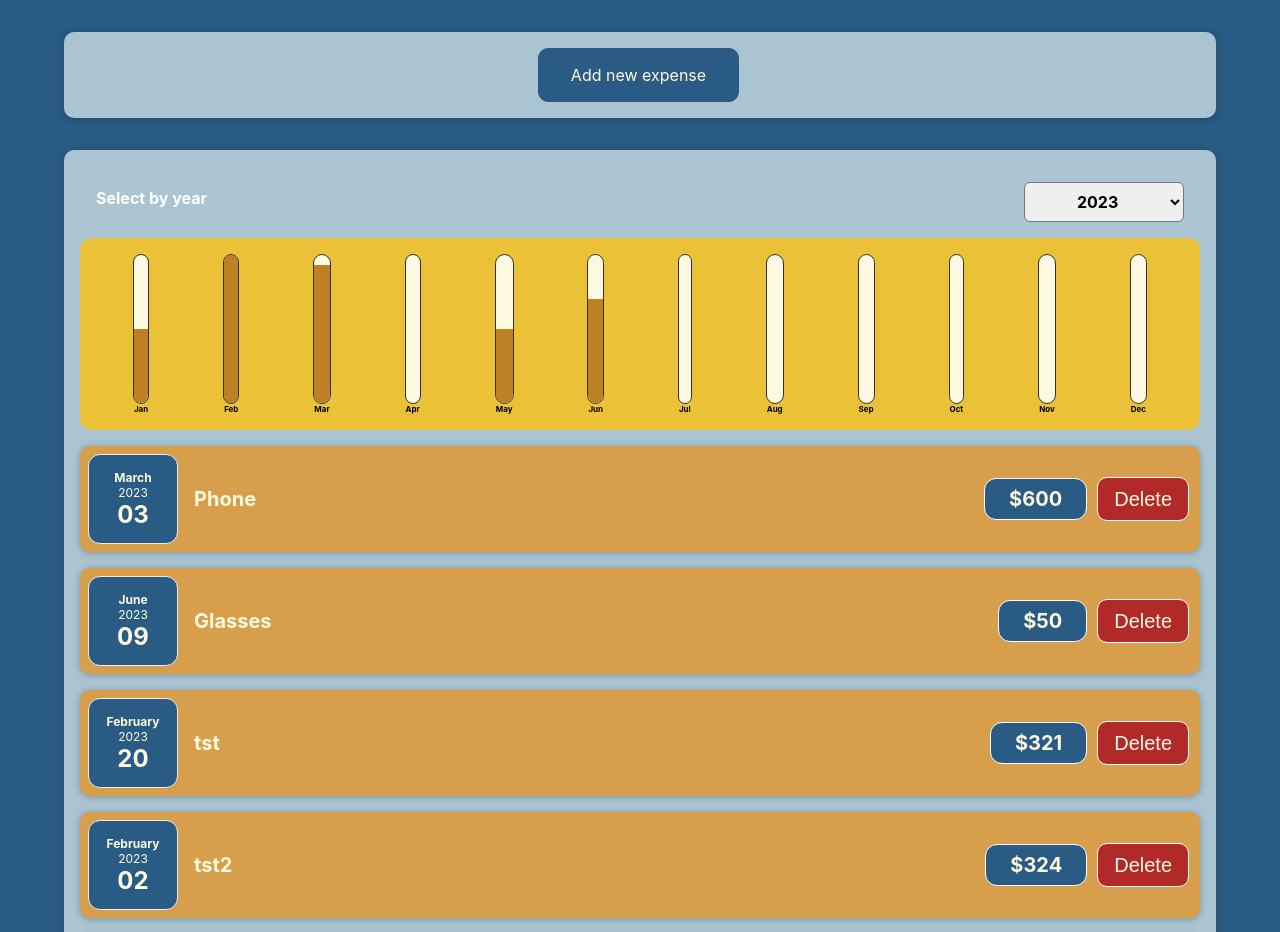
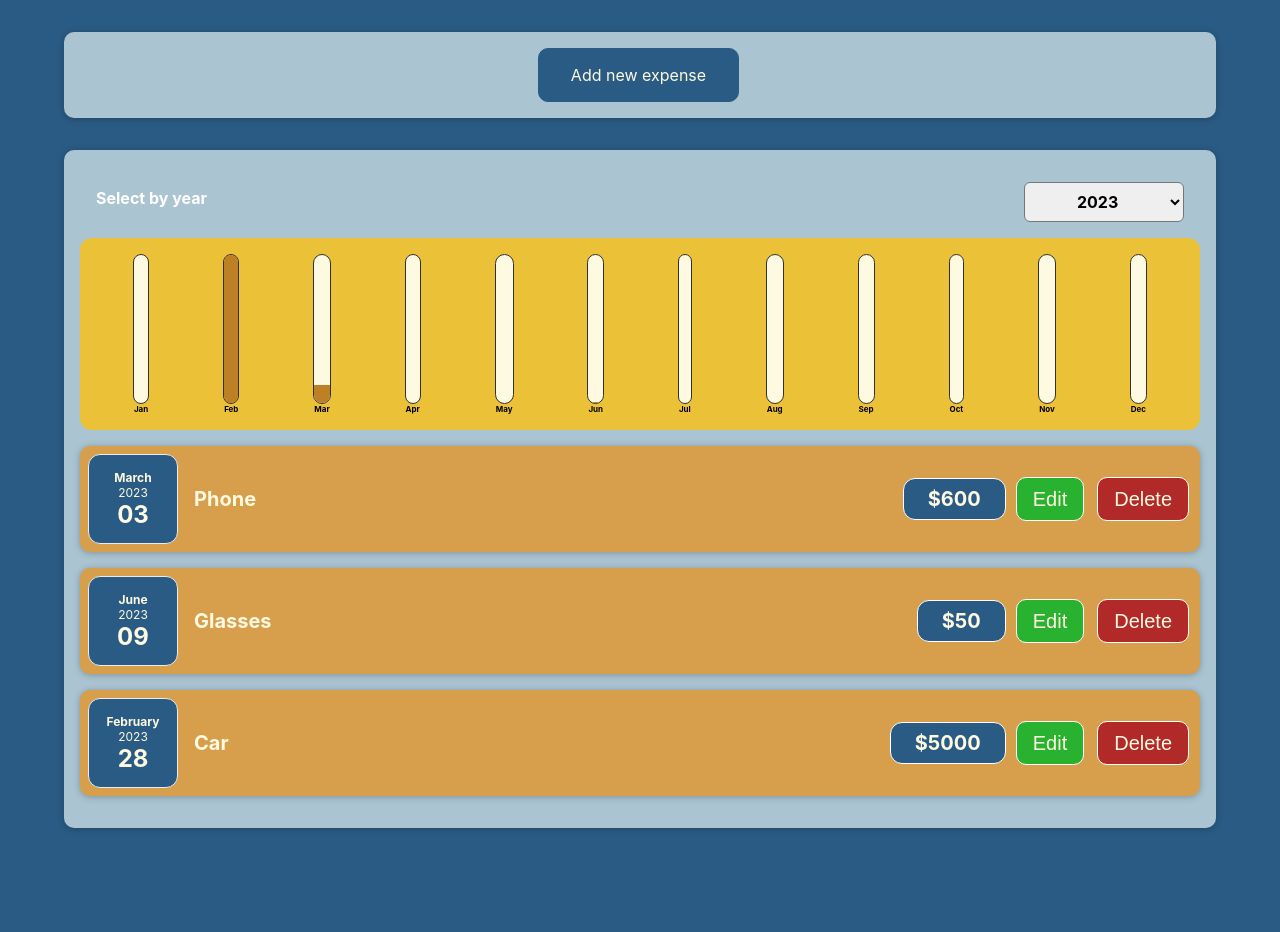
Before and after one commit to YouNone/React-Alex23, a React (Create React App) app: page / in a window 1280 px wide. Shown: the top 932 px of the page. After the commit the page ends 860 px from the top, so only its background shows below. Built offline with nearby package versions, Linux system fonts and the light colour scheme; data requests are answered from the project's data file.

Commit message:
added patch working endpoint, having problems with updating list.

```diff
--- a/data/db.json
+++ b/data/db.json
@@ -19,9 +19,9 @@
       "amount": 800
     },
     {
-      "description": "test data",
-      "amount": "200",
-      "date": "2022-12-12T00:00:00.000Z",
+      "description": "Boat",
+      "amount": "20000",
+      "date": "2022-02-02T00:00:00.000Z",
       "id": "ccfd83b2-fcf1-4437-9516-ca137e92c6f8"
     },
     {
@@ -37,34 +37,22 @@
       "id": "56735be0-b6ae-4a38-8d34-d403125a7425"
     },
     {
-      "description": "tst",
-      "amount": "321",
-      "date": "2023-02-20T00:00:00.000Z",
-      "id": "f6b837e7-bc99-4b7f-ad7a-eb3116273829"
+      "description": "Car",
+      "amount": "5000",
+      "date": "2023-02-28T00:00:00.000Z",
+      "id": "780d8445-3b9d-442a-9555-721f9add49bf"
     },
     {
-      "description": "tst2",
-      "amount": "324",
-      "date": "2023-02-02T00:00:00.000Z",
-      "id": "321cdffd-b22e-463f-bb85-6f426be687a3"
+      "description": "Coffee",
+      "amount": "50",
+      "date": "2022-02-02T00:00:00.000Z",
+      "id": "0a30e119-058f-4c5f-bc18-6be0fc234239"
     },
     {
-      "description": "tst4",
-      "amount": "321",
-      "date": "2023-05-04T00:00:00.000Z",
-      "id": "f41999e9-ba5f-40db-b66b-57913ec7d982"
-    },
-    {
-      "description": "tst3",
-      "amount": "321",
-      "date": "2023-01-01T00:00:00.000Z",
-      "id": "e75c9130-2c47-450b-a0be-413a73e3730e"
-    },
-    {
-      "description": "tst5",
-      "amount": "400",
-      "date": "2023-06-06T00:00:00.000Z",
-      "id": "2d3a2f76-c820-4d2d-b8cc-28a2d8bf6b59"
+      "description": "Balloons",
+      "amount": "10",
+      "date": "2022-02-02T00:00:00.000Z",
+      "id": "65754c90-7913-4635-ac32-4fcadcb402e2"
     }
   ]
 }
--- a/src/App.js
+++ b/src/App.js
@@ -5,6 +5,11 @@ import NewCost from "./components/NewCost/NewCost";
 // npx json-server --watch data/db.json --port 8000
 function App() {
   const [costs, setCosts] = useState(null);
+  const [costToUpdate, setCostToUpdate] = useState(null);
+
+  // let foundIndex = prevCosts.findIndex((x) => x.id === cost.id);
+  // prevCosts[foundIndex] = cost;
+  // console.log(prevCosts);
   const addCostHandler = (cost) => {
     setCosts((prevCosts) => {
       return [cost, ...prevCosts];
@@ -13,15 +18,14 @@ function App() {
 
   const updateListHandler = (itemId) => {
     setCosts((prevCosts) => {
-      // console.log(deletedCost, prevCosts);
       let res = prevCosts.filter((cost) => cost.id !== itemId);
-      // console.log("res - ", res);
-      // console.log("itemId - ", itemId);
-      // console.log("prevCosts -", prevCosts);
       return [...res];
-      // return [prevCosts.filter((cost) => cost.id !== deletedCost.id)];
-      // return [clearCosts, ...prevCosts];
     });
+  };
+
+  const updateDataHandler = (cost) => {
+    setCostToUpdate(cost);
+    // console.log(cost);
   };
 
   useEffect(() => {
@@ -36,8 +40,19 @@ function App() {
 
   return (
     <div>
-      {costs && <NewCost onAddCost={addCostHandler}></NewCost>}
-      {costs && <Costs costs={costs} dataUpdate={updateListHandler} />}
+      {costs && (
+        <NewCost
+          onAddCost={addCostHandler}
+          costToUpdate={costToUpdate}
+        ></NewCost>
+      )}
+      {costs && (
+        <Costs
+          costs={costs}
+          dataDelete={updateListHandler}
+          dataUpdate={updateDataHandler}
+        />
+      )}
     </div>
   );
 }
--- a/src/components/Costs/CostItem.css
+++ b/src/components/Costs/CostItem.css
@@ -35,6 +35,24 @@
   border-radius: 12px;
 }
 
+.edit-button {
+  font-size: 1.25rem;
+  cursor: pointer;
+  padding: 0.6rem 1rem;
+  border: 1px solid white;
+  background-color: rgb(41, 177, 48);
+  color: #fefae1;
+  border-radius: 10px;
+  margin-left: 10px;
+  margin-right: 3px;
+}
+
+.edit-button:hover,
+.edit-button:active {
+  background-color: #047000b2;
+  border-color: white;
+}
+
 .delete-button {
   font-size: 1.25rem;
   cursor: pointer;
--- a/src/components/Costs/CostItem.js
+++ b/src/components/Costs/CostItem.js
@@ -9,9 +9,12 @@ const CostItem = (props) => {
       method: "DELETE",
     }).then(() => {
       // console.log(props.id);
-      props.refreshList(props.id);
+      props.refreshAfterDelete(props.id);
     });
-    // props.refreshList(props.id);
+  };
+
+  const editCostHandler = () => {
+    props.passEditItem(props);
   };
 
   return (
@@ -25,6 +28,14 @@ const CostItem = (props) => {
         <div>
           <button
             type="button"
+            onClick={editCostHandler}
+            className="edit-button"
+          >
+            Edit
+          </button>
+
+          <button
+            type="button"
             onClick={onDeleteHandler}
             className="delete-button"
           >
--- a/src/components/Costs/CostList.js
+++ b/src/components/Costs/CostList.js
@@ -6,7 +6,11 @@ function CostList(props) {
     return <h2 className="cost-list__fallback"> No purchases this year</h2>;
   }
   const passDataForUpdateHandler = (deletedId) => {
-    props.costsUpdate(deletedId);
+    props.costDelete(deletedId);
+  };
+
+  const updateCostHandler = (cost) => {
+    props.costUpdate(cost);
   };
 
   return (
@@ -18,7 +22,8 @@ function CostList(props) {
           date={cost.date}
           description={cost.description}
           amount={cost.amount}
-          refreshList={passDataForUpdateHandler}
+          refreshAfterDelete={passDataForUpdateHandler}
+          passEditItem={updateCostHandler}
         />
       ))}
     </ul>
--- a/src/components/Costs/Costs.js
+++ b/src/components/Costs/Costs.js
@@ -15,12 +15,12 @@ const Costs = (props) => {
     setYear(inputYearChangeData);
   };
 
-  const updateCostsHandler = (incomeId) => {
-    // const changedCosts = filteredCosts.filter((cost) => {
-    //   return cost.id !== incomeId;
-    // });
-    // console.log(incomeId, changedCosts);
-    props.dataUpdate(incomeId);
+  const costDeleteHandler = (incomeId) => {
+    props.dataDelete(incomeId);
+  };
+
+  const costUpdateHandler = (costToUpdate) => {
+    props.dataUpdate(costToUpdate);
   };
 
   return (
@@ -28,7 +28,11 @@ const Costs = (props) => {
       <Card className="costs">
         <CostsFilter year={selectedYear} onChangeYear={onChangeYearHandler} />
         <CostsDiagram costs={filteredCosts} />
-        <CostList costs={filteredCosts} costsUpdate={updateCostsHandler} />
+        <CostList
+          costs={filteredCosts}
+          costDelete={costDeleteHandler}
+          costUpdate={costUpdateHandler}
+        />
       </Card>
     </div>
   );
--- a/src/components/NewCost/CostForm.js
+++ b/src/components/NewCost/CostForm.js
@@ -1,6 +1,18 @@
-import { useState } from "react";
+import { useEffect, useState } from "react";
 import "./CostForm.css";
 import { v4 as uuidv4 } from "uuid";
+
+function formatDate(date) {
+  var d = new Date(date),
+    month = "" + (d.getMonth() + 1),
+    day = "" + d.getDate(),
+    year = d.getFullYear();
+
+  if (month.length < 2) month = "0" + month;
+  if (day.length < 2) day = "0" + day;
+
+  return [year, month, day].join("-");
+}
 
 function CostForm(props) {
   const [inputName, setInputName] = useState("");
@@ -8,6 +20,18 @@ function CostForm(props) {
   const [inputDate, setInputDate] = useState("");
   const [isPending, setPending] = useState(false);
   const [inputIsOpened, setInputIsOpened] = useState(false);
+
+  const curDate = new Date().toJSON().slice(0, 10);
+
+  useEffect(() => {
+    if (props.costToUpdate) {
+      console.log(props.costToUpdate);
+      setInputName(props.costToUpdate.description);
+      setInputAmount(props.costToUpdate.amount);
+      setInputDate(formatDate(props.costToUpdate.date));
+      setInputIsOpened(true);
+    }
+  }, [props.costToUpdate]);
 
   const NameChangeHandler = (event) => {
     setInputName(event.target.value);
@@ -23,6 +47,29 @@ function CostForm(props) {
 
   const SubmitHandler = (event) => {
     event.preventDefault();
+    if (props.costToUpdate) {
+      const costData = {
+        description: inputName,
+        amount: inputAmount,
+        date: new Date(inputDate),
+        id: props.costToUpdate.id,
+      };
+
+      setPending(true);
+      fetch("http://localhost:8000/costs/" + props.costToUpdate.id, {
+        method: "PATCH",
+        headers: { "Content-Type": "application/json" },
+        body: JSON.stringify(costData),
+      }).then(() => {
+        console.log("PATCH", costData);
+        setPending(false);
+      });
+      // props.onSaveNewCostData(costData);
+      setInputName("");
+      setInputAmount("");
+      setInputDate("");
+      setInputIsOpened(false);
+    } else {
       const costData = {
         description: inputName,
         amount: inputAmount,
@@ -37,7 +84,7 @@ function CostForm(props) {
         headers: { "Content-Type": "application/json" },
         body: JSON.stringify(costData),
       }).then(() => {
-      // console.log("new cost added", costData);
+        console.log("POST", costData);
         setPending(false);
       });
       props.onSaveNewCostData(costData);
@@ -45,6 +92,7 @@ function CostForm(props) {
       setInputAmount("");
       setInputDate("");
       setInputIsOpened(false);
+    }
   };
 
   const CancelHandler = () => {
@@ -57,7 +105,6 @@ function CostForm(props) {
   const AddNewExpenseHandler = () => {
     setInputIsOpened(true);
   };
-
   if (inputIsOpened) {
     return (
       <form onSubmit={SubmitHandler}>
@@ -82,7 +129,8 @@ function CostForm(props) {
               onChange={DateChangeHandler}
               value={inputDate}
               type="date"
-              min="21-01-01"
+              min="2020-12-31"
+              max={curDate}
               step="2023-12-31"
             />
           </div>
--- a/src/components/NewCost/NewCost.js
+++ b/src/components/NewCost/NewCost.js
@@ -2,16 +2,22 @@ import CostForm from "./CostForm";
 import "./NewCost.css";
 
 function NewCost(props) {
+  // const [costToUpdate, setCostToUpdate] = useState(props.costToUpdate);
+  // if (props.costToUpdate !== null) {
+  //   setCostToUpdate(props.costToUpdate);
+  // }
+  // console.log(props.costToUpdate);
+
   const saveCostDataHandler = (inputCostData) => {
-    // const costData = {
-    //     ...inputCostData,
-    // }
     props.onAddCost(inputCostData);
   };
 
   return (
     <div className="new-cost">
-      <CostForm onSaveNewCostData={saveCostDataHandler} />
+      <CostForm
+        onSaveNewCostData={saveCostDataHandler}
+        costToUpdate={props.costToUpdate}
+      />
     </div>
   );
 }
```
Lines whose indentation alone changed are shown as unchanged.
